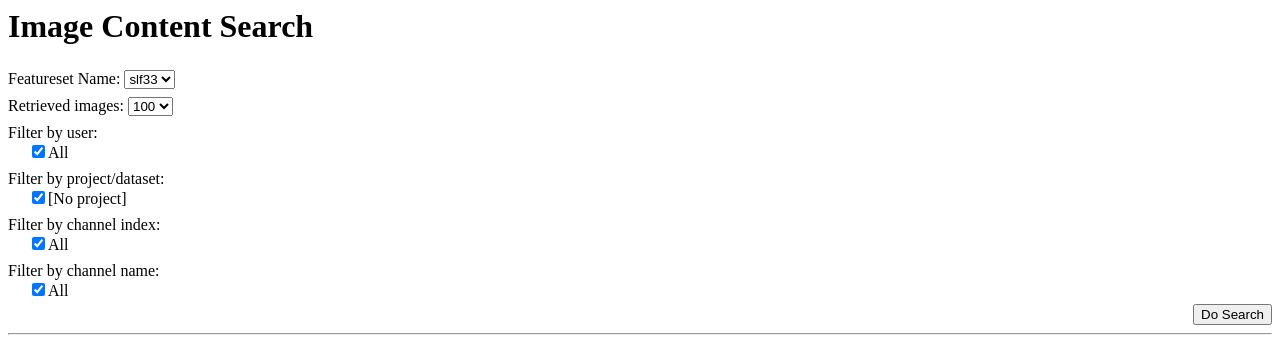
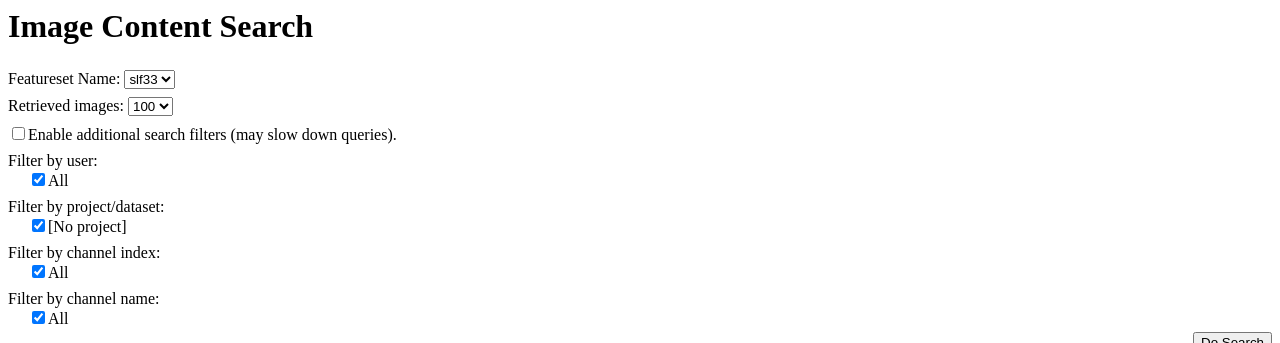
Before and after one commit to ome/omero_searcher, a Django app: template templates/searcher/right_plugin_search_form.html in a window 1280 px wide. Shown: the top 343 px of the page. Run offline with Django 3.2, Linux system fonts and the light colour scheme; the template is opened without the code that fills it, so the values that code supplies are empty.

Commit message:
Add checkbox to disable filtering (trac #11144)

```diff
--- a/templates/searcher/right_plugin_search_form.html
+++ b/templates/searcher/right_plugin_search_form.html
@@ -97,6 +97,16 @@ Authors: Baek Hwan Cho and Robert F. Murphy @CMU
             $(this).prev().text('[+] show');
         });
 
+        $("#enable_search_filters").change(function() {
+            if (this.checked) {
+                $(".search_filter_group").slideDown();
+            }
+            else {
+                $(".search_filter_group").slideUp();
+            }
+        });
+        $(".search_filter_group").hide();
+
     });
 
 </script>
@@ -143,7 +153,13 @@ Authors: Baek Hwan Cho and Robert F. Murphy @CMU
             </select>
         </div>
 
-        <div id="search_filter_users">
+        <div>
+            <input type="checkbox" id="enable_search_filters"
+                name="enable_filters" value="enable">Enable
+                additional search filters (may slow down queries).</input>
+        </div>
+
+        <div class="search_filter_group">
             <label for="limit_users">Filter by user:</label>
             <a href="#" title="Show/Hide" class="search_filter_toggle"></a>
             <div style="margin-left:20px">
@@ -161,7 +177,7 @@ Authors: Baek Hwan Cho and Robert F. Murphy @CMU
             </div>
         </div>
 
-        <div id="search_filter_datasets">
+        <div class="search_filter_group">
             <label for="limit_datasets">Filter by project/dataset:</label>
             <a href="#" title="Show/Hide" class="search_filter_toggle"></a>
             <div style="margin-left:20px">
@@ -199,7 +215,7 @@ Authors: Baek Hwan Cho and Robert F. Murphy @CMU
             </div>
         </div>
 
-        <div id="search_filter_channelidxs">
+        <div class="search_filter_group">
             <label for="limit_channelidxs">Filter by channel index:</label>
             <a href="#" title="Show/Hide" class="search_filter_toggle"></a>
             <div style="margin-left:20px">
@@ -217,7 +233,7 @@ Authors: Baek Hwan Cho and Robert F. Murphy @CMU
             </div>
         </div>
 
-        <div id="search_filter_channelnames">
+        <div class="search_filter_group">
             <label for="limit_channelnames">Filter by channel name:</label>
             <a href="#" title="Show/Hide" class="search_filter_toggle"></a>
             <div style="margin-left:20px">
```
Also changed, not shown: templates/searcher/contentsearch/searchpage.html (+23 -3 lines), views.py (+29 -16 lines).
